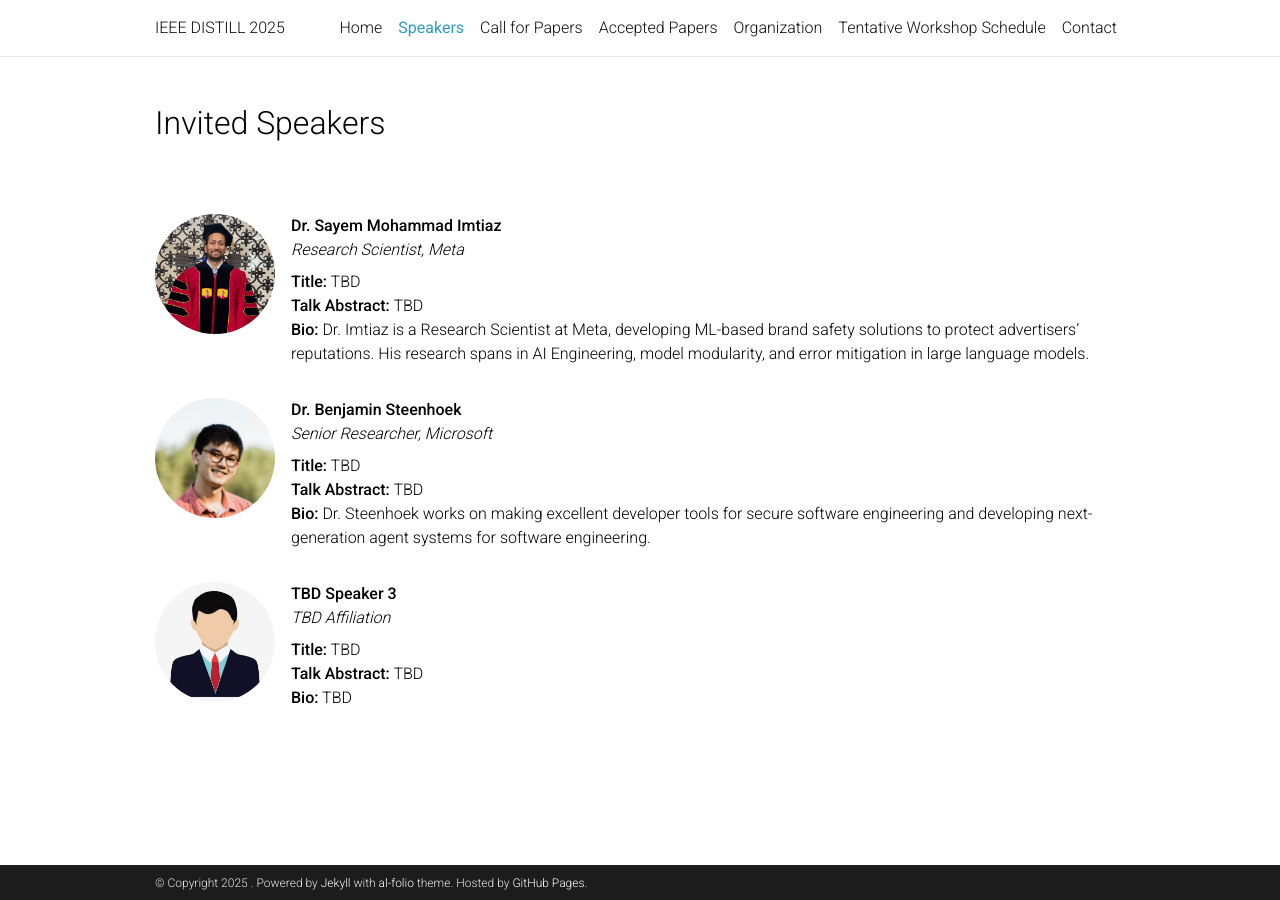
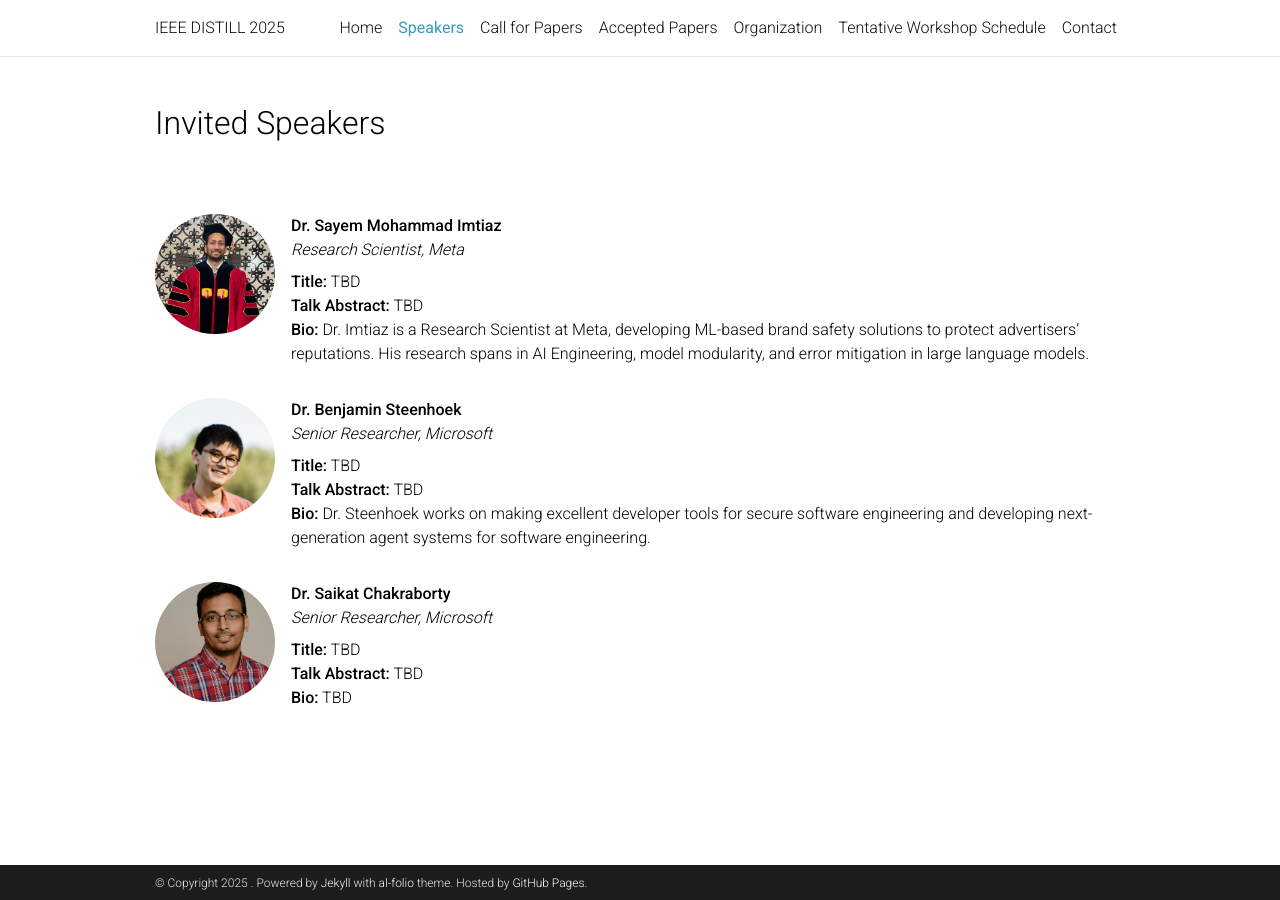
Before and after one commit to ieeedistill/ieeedistill.github.io, a Jekyll site: the page built from _pages/speakers.md, in a window 1280 px wide. Built offline with Jekyll 4.4.1, drawn with Linux system fonts in a browser that asks for light colours; comment, search, counter and statistics services are not loaded; a style sheet for code colours, icons or effects is not loaded.

Commit message:
Update speakers.md

```diff
--- a/_pages/speakers.md
+++ b/_pages/speakers.md
@@ -44,16 +44,16 @@ nav_order: 2
     </div>
   </div>
 
-  <!-- Speaker: TBD 3 -->
+  <!-- Speaker: Saikat Chakraborty -->
   <div class="team-member" style="display: flex; align-items: flex-start; gap: 1rem;">
     <img
-      src="{{ '/assets/img/speakers/speaker.png' | relative_url }}"
+      src="{{ '/assets/img/speakers/saikat.png' | relative_url }}"
       alt="TBD Speaker 3"
       style="width: 120px; height: 120px; object-fit: cover; border-radius: 50%; flex-shrink: 0;"
     />
     <div class="speaker-info" style="text-align: left;">
-      <p style="margin: 0;"><strong>TBD Speaker 3</strong></p>
-      <p style="margin: 0 0 0.5rem;"><em>TBD Affiliation</em></p>
+      <p style="margin: 0;"><strong>Dr. Saikat Chakraborty</strong></p>
+      <p style="margin: 0 0 0.5rem;"><em>Senior Researcher, Microsoft</em></p>
       <p style="margin: 0;"><strong>Title:</strong> TBD</p>
       <p style="margin: 0;"><strong>Talk Abstract:</strong> TBD</p>
       <p style="margin: 0;"><strong>Bio:</strong> TBD</p>
```
